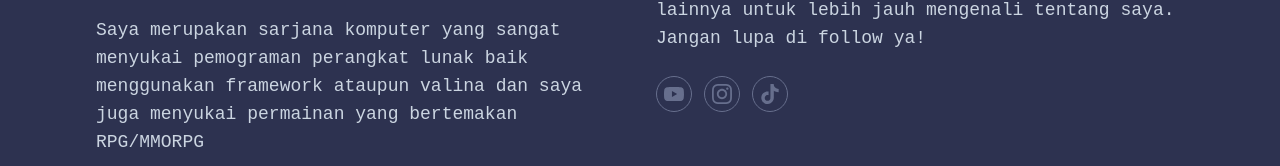
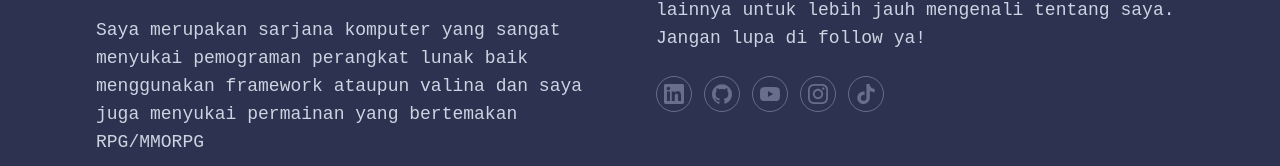
Before and after one commit to aldeny/aldeny.github.io, a plain HTML site: page index.html in a window 1280 px wide. Shown: the part 724-890 px from the top of the page. Drawn offline with Linux system fonts and the light colour scheme.

Commit message:
update sosial media di about

```diff
--- a/index.html
+++ b/index.html
@@ -169,6 +169,44 @@
               jauh mengenali tentang saya. Jangan lupa di follow ya!
             </p>
             <div class="flex items-center">
+              <!-- LinkedIn -->
+              <a
+                href="https://www.linkedin.com/in/aldeny-skom/"
+                class="w-9 h-9 mr-3 rounded-full flex justify-center items-center border border-soft text-soft hover:border-primary hover:bg-primary hover:text-dark"
+                target="_blank"
+              >
+                <svg
+                  role="img"
+                  width="20"
+                  class="fill-current"
+                  viewBox="0 0 24 24"
+                  xmlns="http://www.w3.org/2000/svg"
+                >
+                  <title>LinkedIn</title>
+                  <path
+                    d="M20.447 20.452h-3.554v-5.569c0-1.328-.027-3.037-1.852-3.037-1.853 0-2.136 1.445-2.136 2.939v5.667H9.351V9h3.414v1.561h.046c.477-.9 1.637-1.85 3.37-1.85 3.601 0 4.267 2.37 4.267 5.455v6.286zM5.337 7.433c-1.144 0-2.063-.926-2.063-2.065 0-1.138.92-2.063 2.063-2.063 1.14 0 2.064.925 2.064 2.063 0 1.139-.925 2.065-2.064 2.065zm1.782 13.019H3.555V9h3.564v11.452zM22.225 0H1.771C.792 0 0 .774 0 1.729v20.542C0 23.227.792 24 1.771 24h20.451C23.2 24 24 23.227 24 22.271V1.729C24 .774 23.2 0 22.222 0h.003z"
+                  />
+                </svg>
+              </a>
+              <!-- Github -->
+              <a
+                href="https://github.com/aldeny"
+                class="w-9 h-9 mr-3 rounded-full flex justify-center items-center border border-soft text-soft hover:border-primary hover:bg-primary hover:text-dark"
+                target="_blank"
+              >
+                <svg
+                  role="img"
+                  width="20"
+                  class="fill-current"
+                  viewBox="0 0 24 24"
+                  xmlns="http://www.w3.org/2000/svg"
+                >
+                  <title>GitHub</title>
+                  <path
+                    d="M12 .297c-6.63 0-12 5.373-12 12 0 5.303 3.438 9.8 8.205 11.385.6.113.82-.258.82-.577 0-.285-.01-1.04-.015-2.04-3.338.724-4.042-1.61-4.042-1.61C4.422 18.07 3.633 17.7 3.633 17.7c-1.087-.744.084-.729.084-.729 1.205.084 1.838 1.236 1.838 1.236 1.07 1.835 2.809 1.305 3.495.998.108-.776.417-1.305.76-1.605-2.665-.3-5.466-1.332-5.466-5.93 0-1.31.465-2.38 1.235-3.22-.135-.303-.54-1.523.105-3.176 0 0 1.005-.322 3.3 1.23.96-.267 1.98-.399 3-.405 1.02.006 2.04.138 3 .405 2.28-1.552 3.285-1.23 3.285-1.23.645 1.653.24 2.873.12 3.176.765.84 1.23 1.91 1.23 3.22 0 4.61-2.805 5.625-5.475 5.92.42.36.81 1.096.81 2.22 0 1.606-.015 2.896-.015 3.286 0 .315.21.69.825.57C20.565 22.092 24 17.592 24 12.297c0-6.627-5.373-12-12-12"
+                  />
+                </svg>
+              </a>
               <!-- Youtube -->
               <a
                 href="https://www.youtube.com/channel/UCPE4cSutGt0FC_bfYy0mHDg"
```
Also changed, not shown: dist/output.css.
